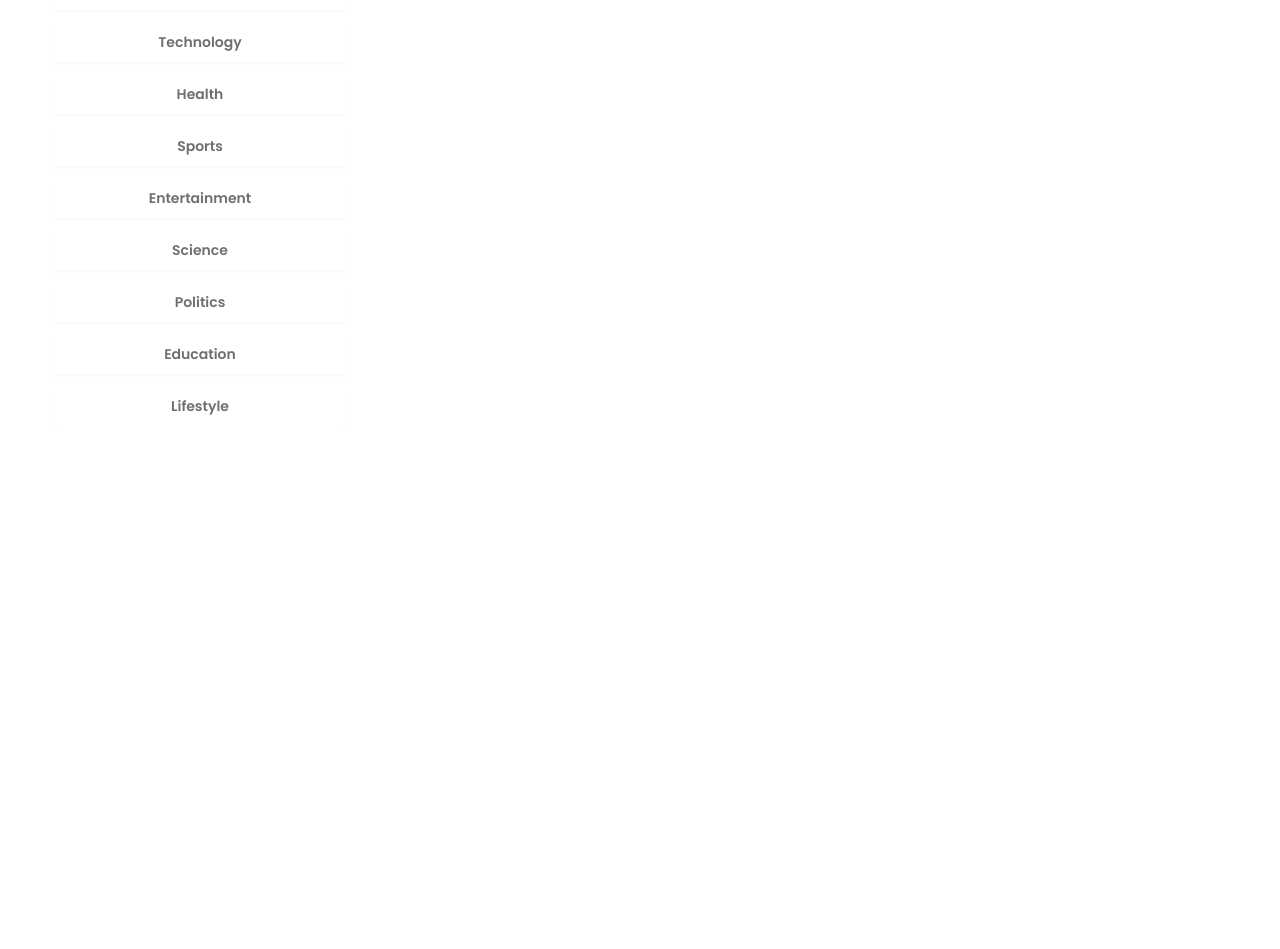
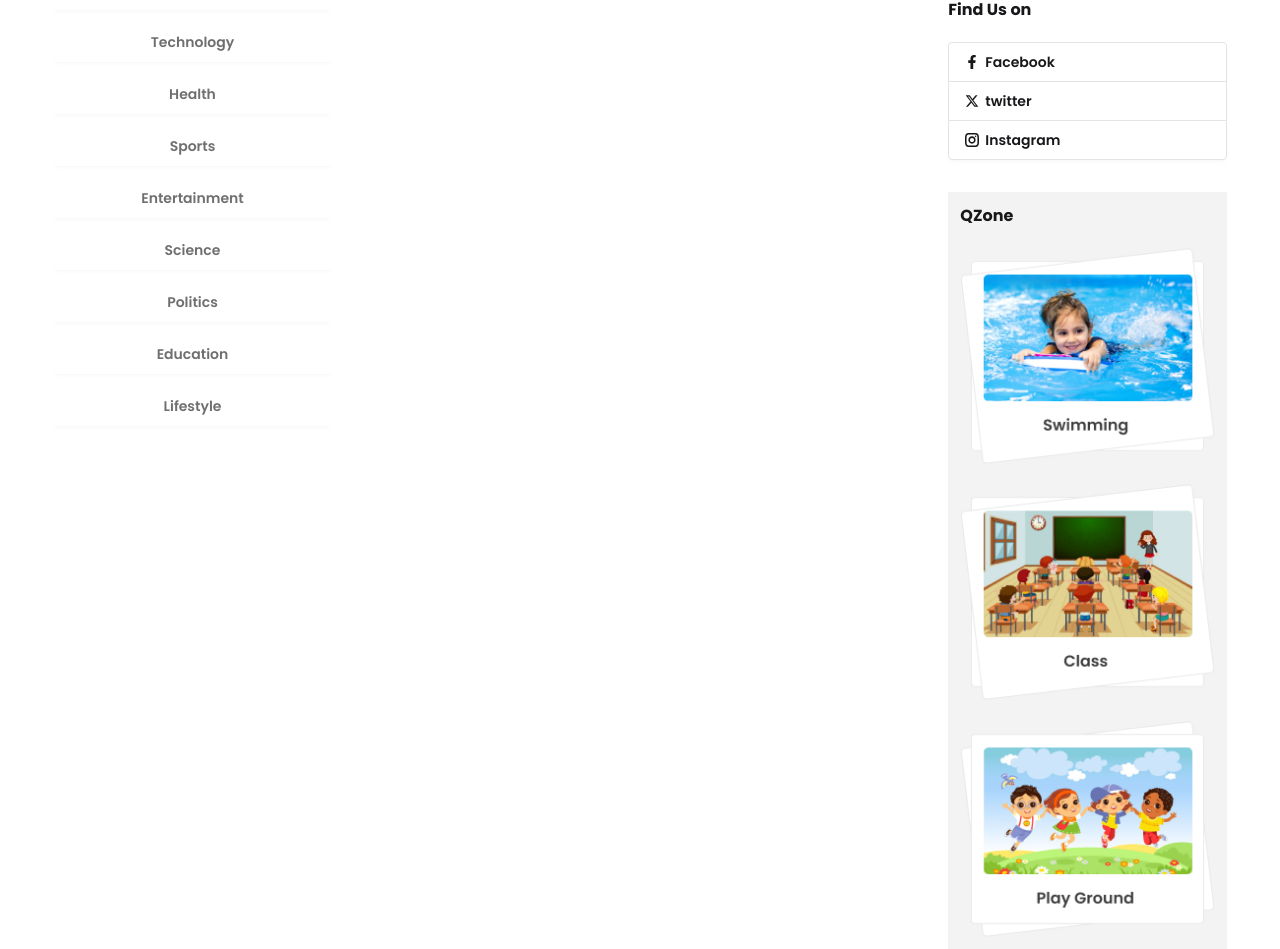
Before and after one commit to Sara-Rubaya/Dragon-News, a React (Vite) app: page / in a window 1280 px wide. Shown: the part 437-1386 px from the top of the page. Before the commit the page ends 863 px from the top, so only its background shows below. Built offline with nearby package versions, Linux system fonts and the light colour scheme.

Commit message:
added right navbar

```diff
--- /dev/null
+++ b/src/Components/HomeLayout/FindUs.jsx
@@ -0,0 +1,22 @@
+import React from 'react';
+import { FaFacebookF } from 'react-icons/fa';
+import { FaXTwitter } from 'react-icons/fa6';
+import { GrInstagram } from 'react-icons/gr';
+
+const FindUs = () => {
+    return (
+        <div>
+            <h2 className='font-bold mb-5'>Find Us on</h2>
+
+            <div>
+            <div className="join join-vertical w-full">
+  <button className="btn bg-base-100 justify-start join-item"><FaFacebookF /> Facebook</button>
+  <button className="btn bg-base-100 justify-start join-item"><FaXTwitter /> twitter</button>
+  <button className="btn bg-base-100 justify-start join-item"><GrInstagram /> Instagram</button>
+</div>
+            </div>
+        </div>
+    );
+};
+
+export default FindUs;
--- /dev/null
+++ b/src/Components/HomeLayout/Qzone.jsx
@@ -0,0 +1,21 @@
+import React from 'react';
+import swimmingImg from "../../assets/swimming.png";
+import classImg from "../../assets/class.png";
+import playImg from "../../assets/playground.png"
+
+const Qzone = () => {
+    return (
+        <div className='bg-base-200 p-3'>
+            <h2 className='font-bold mb-5'>QZone</h2>
+
+
+            <div className='space-y-5'>
+                <img src={swimmingImg} alt="" />
+                <img src={classImg} alt="" />
+                <img src={playImg} alt="" />
+            </div>
+        </div>
+    );
+};
+
+export default Qzone;
--- a/src/Components/HomeLayout/RightAside.jsx
+++ b/src/Components/HomeLayout/RightAside.jsx
@@ -1,10 +1,14 @@
 import React from 'react';
 import SocialLogin from './SocialLogin';
+import FindUs from './FindUs';
+import Qzone from './Qzone';
 
 const RightAside = () => {
     return (
-        <div>
+        <div className='space-y-8'>
             <SocialLogin></SocialLogin>
+            <FindUs></FindUs>
+            <Qzone></Qzone>
         </div>
     );
 };
--- a/src/Layouts/HomeLayout.jsx
+++ b/src/Layouts/HomeLayout.jsx
@@ -18,7 +18,7 @@
                     <Navbar></Navbar>
                 </nav>
             </header>
-            <main className='w-11/12 mx-auto  grid grid-cols-12'>
+            <main className='w-11/12 mx-auto  grid grid-cols-12 gap-5'>
 
                 <aside className='col-span-3'>
                     <LeftAside></LeftAside>
```
